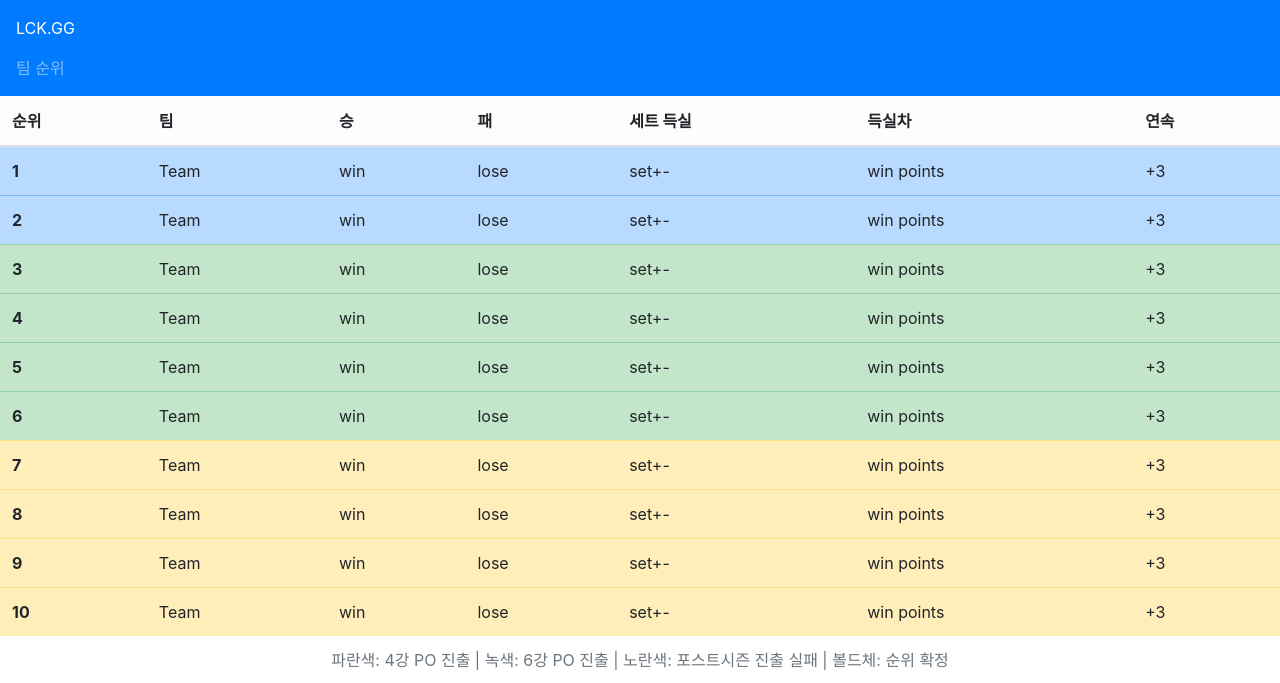
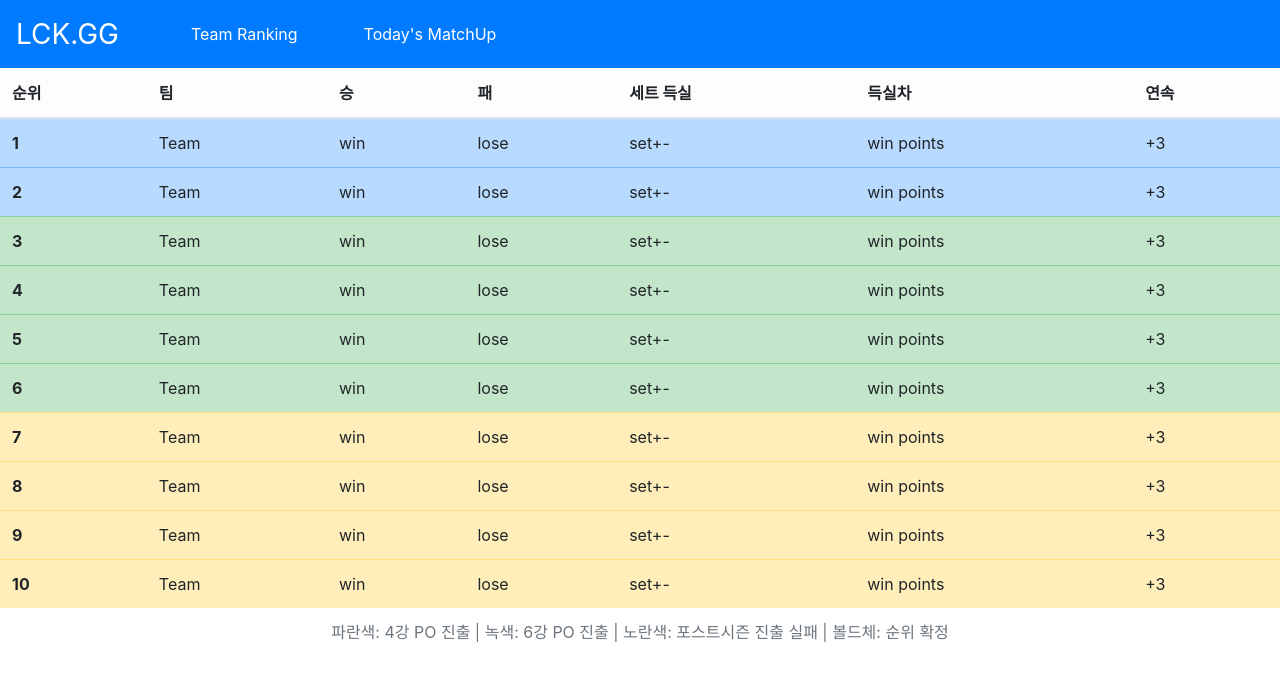
Before and after one commit to qsc7342/LckProject, a Flask app: page /rank in a window 1280 px wide. Shown: the top 683 px of the page. Run offline with Flask 2, Linux system fonts and the light colour scheme; some libraries are stand-ins or nearby versions.

Commit message:
add rank

```diff
--- a/lck/static/style.css
+++ b/lck/static/style.css
@@ -1,3 +1,3 @@
 #menumouseover:hover {
-    color: yellow !important;
+  color: yellow !important;
 }
--- a/lck/templates/index.html
+++ b/lck/templates/index.html
@@ -3,22 +3,31 @@
 <head>
     <meta charset="utf-8">
     <meta name="viewport" content="width=device-width, initial-scale=1, shrink-to-fit=no">
+    <link rel="stylesheet" href="{{ url_for('static', filename='style.css') }}">
     <link rel="stylesheet" href="{{ url_for('static', filename='bootstrap.min.css') }}">
     <title>역시민균이다..</title>
 </head>
 
 <body>
-	<nav class="navbar navbar-dark bg-primary py-2">
-		<ul class="navbar-nav mr-auto mt-2 mt-lg-0">
-			<li class="nav-item active">
-			  <a class="nav-link">LCK.GG <span class="sr-only">(current)</span></a>
+    <nav class="navbar navbar-expand-lg bg-primary">
+		<a class="navbar-brand" href="#" style="color:white; font-size: 28px;">LCK.GG</a>
+		<button class="navbar-toggler" type="button" data-toggle="collapse" data-target="#navbarTogglerDemo02" aria-controls="navbarTogglerDemo02" aria-expanded="false" aria-label="Toggle navigation">
+		  <span class="navbar-toggler-icon"></span>
+		</button>
+
+		<div class="collapse navbar-collapse" id="navbarTogglerDemo03">
+		  <ul class="navbar-nav mr-auto mt-2 mt-lg-0 ml-5">
+			<li class="nav-item">
+			  <a class="nav-link" href="http://naver.com" style="color: white; margin-right: 50px;" id="menumouseover">Team Ranking</a>
 			</li>
+
 			<li class="nav-item">
-			  <a class="nav-link" href="#">팀 순위</a>
-			</li>
-		</ul>
-    </nav>
-    {% block content %}
-    {% endblock %}
+				<a class="nav-link" href="#" style="color: white;" id="menumouseover">Today's MatchUp</a>
+			  </li>
+		  </ul>
+		</div>
+	  </nav>
+{% block content %}
+{% endblock %}
 </body>
 </html>
--- a/lck/templates/test.html
+++ /dev/null
@@ -1,5 +0,0 @@
-{% extends 'base.html' %}
-{% block content %}
-<body>
-</body>
-{% endblock %}
```
Also changed, not shown: lck/templates/base.html (deleted, +0 -33 lines).
